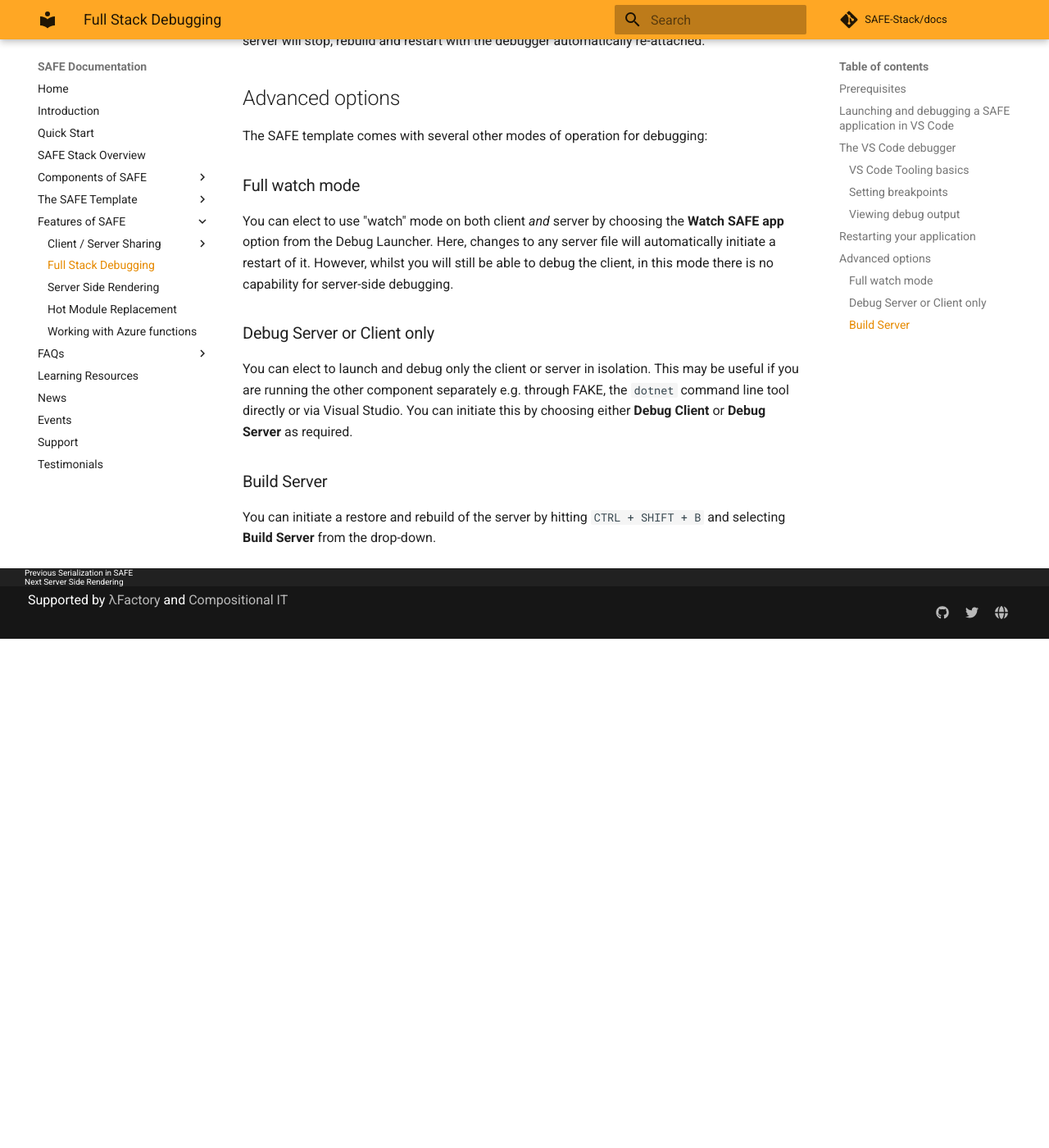
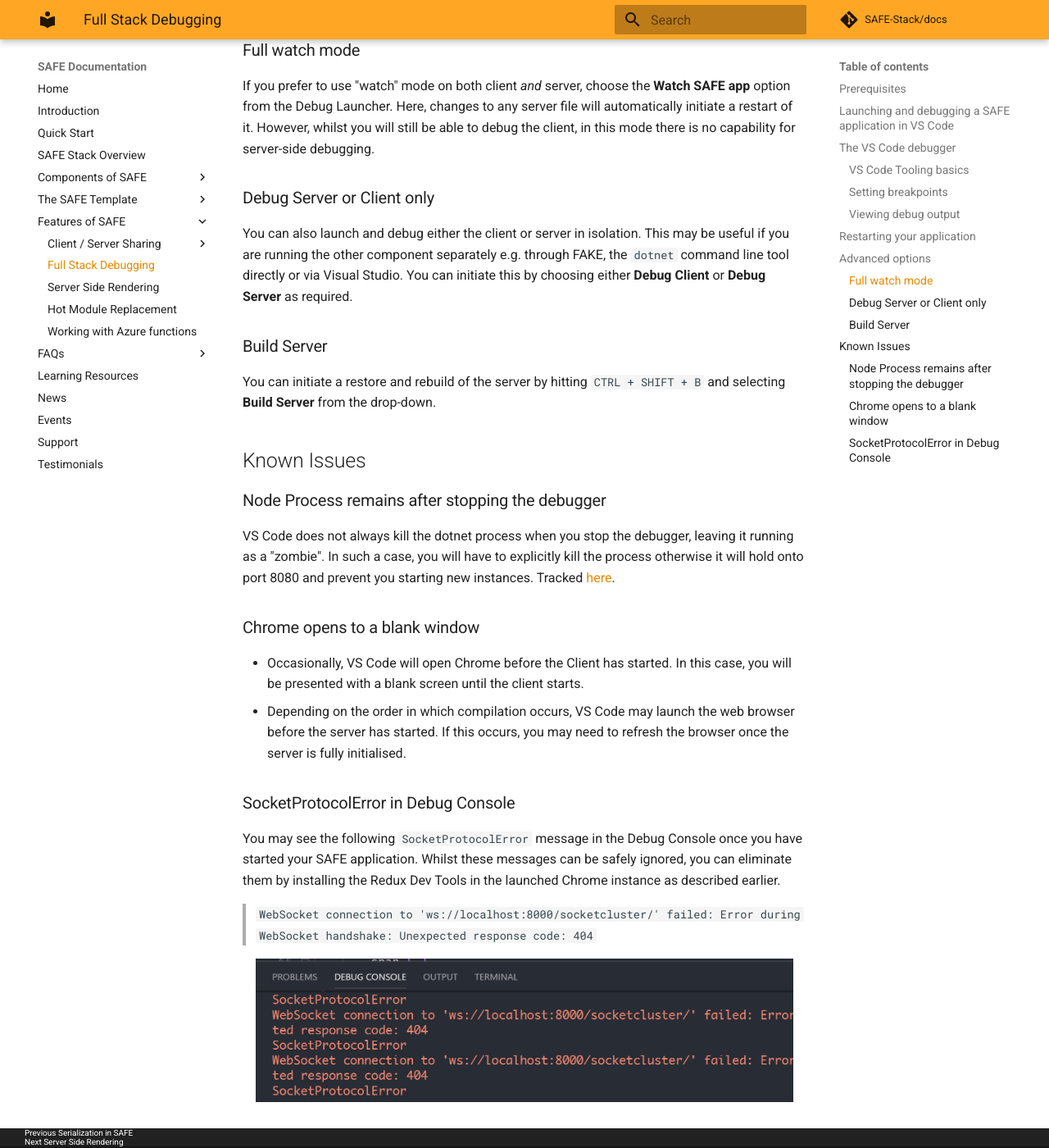
Before and after one commit to SAFE-Stack/docs, an MkDocs documentation site: the page built from docs/feature-debugging.md, in a window 1280 px wide and 1400 px high, scrolled down 3802 px. Shown: the whole window at 82% size. Built offline with MkDocs 1.6.1 and Material for MkDocs 9.7.7, drawn with Linux system fonts in a browser that asks for light colours; comment, search, counter and statistics services are not loaded; before the commit the page ends 4581 px from its top, so only the background shows below that; some of the changed text lies outside the part shown.

Commit message:
Fix documentation issues

```diff
--- a/docs/feature-debugging.md
+++ b/docs/feature-debugging.md
@@ -3,8 +3,10 @@
 As of v0.38 of the SAFE Template, new SAFE applications come pre-configured with build, launch and debugging support in VS Code.
 
 ## Prerequisites
-1. **Install [Google Chrome](https://www.google.com/chrome/)**: Enables for client-side debugging.
-1. **Install the [Redux Dev Tools](https://chrome.google.com/webstore/detail/redux-devtools/lmhkpmbekcpmknklioeibfkpmmfibljd?hl=en)** extension for Chrome: Provides improved debugging support in Chrome with Elmish.
+1. **Install** [Google Chrome](https://www.google.com/chrome/): Enables client-side debugging.
+1. **Configure Chrome** with the following extensions:
+    * [Redux Dev Tools](https://chrome.google.com/webstore/detail/redux-devtools/lmhkpmbekcpmknklioeibfkpmmfibljd?hl=en): Provides improved debugging support in Chrome with Elmish and access to Redux debugging.
+    * [React Developer Tools](https://chrome.google.com/webstore/detail/react-developer-tools/fmkadmapgofadopljbjfkapdkoienihi/related): Provides access to React debugging in Chrome.
 1. **Configure VS Code** with the following extensions:
     * [Ionide](https://marketplace.visualstudio.com/items?itemName=Ionide.Ionide-fsharp): Provides F# support to Code.
     * [C#](https://marketplace.visualstudio.com/items?itemName=ms-vscode.csharp): Provides .NET Core debugging support.
@@ -13,11 +15,12 @@
 ## Launching and debugging a SAFE application in VS Code
 The SAFE template allows you to launch a SAFE Stack application with both client and server debugging enabled automatically.
 
-1. Create a new SAFE application using the [SAFE template](template-overview)
+1. Create a new SAFE application using the [SAFE template](template-overview.md)
 1. Open VS Code in the folder containing your application
 1. Go to the Debug pane (`CTRL + Shift + D`)
 
     <center><img src="../img/feature-debugging-1.png" style="height: 400px;"/></center>
+> **Note**: Depending on your configuration, the Debug pane may be pinned to the left- or right-hand-side of VS Code.
 
 1. Ensure that **Debug SAFE App** is selected as the launch configuration
 1. Hit `F5` to launch the application, or hit the green play button in the launch configuration panel
@@ -57,13 +60,9 @@
 <center><img src="../img/feature-debugging-4.png" style="height: 200px;"/></center>
 
 ### Viewing debug output
-Debug output from Chrome will automatically be sent to the integrated Debug Console. This is especially useful for Elmish applications, as you can interrogate message and model updates directly in the IDE.
+Debug output from Chrome will automatically be sent to the integrated Debug Console. This is especially useful for Elmish applications, as you can view Elmish messages and model updates directly in the IDE.
 
 <center><img src="../img/feature-debugging-6.png" style="height: 200px;"/></center>
-
-> Note: If you observe error messages regarding `SocketProtocolError` (see below), you can eliminate them by installing the Redux Dev Tools in the launched Chrome instance, as mentioned earlier. However, these errors can also safely be ignored.
-
-<center><img src="../img/feature-debugging-5.png" style="height: 175px;"/></center>
 
 ## Restarting your application
 In the standard launch mode seen above, hot module reloading is enabled on the client, so changes that are made to your Fable application will occur immediately.
@@ -74,10 +73,27 @@
 The SAFE template comes with several other modes of operation for debugging:
 
 ### Full watch mode
-You can elect to use "watch" mode on both client *and* server by choosing the **Watch SAFE app** option from the Debug Launcher. Here, changes to any server file will automatically initiate a restart of it. However, whilst you will still be able to debug the client, in this mode there is no capability for server-side debugging.
+If you prefer to use "watch" mode on both client *and* server, choose the **Watch SAFE app** option from the Debug Launcher. Here, changes to any server file will automatically initiate a restart of it. However, whilst you will still be able to debug the client, in this mode there is no capability for server-side debugging.
 
 ### Debug Server or Client only
-You can elect to launch and debug only the client or server in isolation. This may be useful if you are running the other component separately e.g. through FAKE, the `dotnet` command line tool directly or via Visual Studio. You can initiate this by choosing either **Debug Client** or **Debug Server** as required.
+You can also launch and debug either the client or server in isolation. This may be useful if you are running the other component separately e.g. through FAKE, the `dotnet` command line tool directly or via Visual Studio. You can initiate this by choosing either **Debug Client** or **Debug Server** as required.
 
 ### Build Server
 You can initiate a restore and rebuild of the server by hitting `CTRL + SHIFT + B` and selecting **Build Server** from the drop-down.
+
+## Known Issues
+
+### Node Process remains after stopping the debugger
+VS Code does not always kill the dotnet process when you stop the debugger, leaving it running as a "zombie". In such a case, you will have to explicitly kill the process otherwise it will hold onto
+port 8080 and prevent you starting new instances. Tracked [here](https://github.com/SAFE-Stack/SAFE-template/issues/191).
+
+### Chrome opens to a blank window
+* Occasionally, VS Code will open Chrome before the Client has started. In this case, you will be presented with a blank screen until the client starts.
+* Depending on the order in which compilation occurs, VS Code may launch the web browser before the server has started. If this occurs, you may need to refresh the browser once the server is fully initialised.
+
+### SocketProtocolError in Debug Console
+You may see the following `SocketProtocolError` message in the Debug Console once you have started your SAFE application. Whilst these messages can be safely ignored, you can eliminate them by installing the Redux Dev Tools in the launched Chrome instance as described earlier.
+
+> `WebSocket connection to 'ws://localhost:8000/socketcluster/' failed: Error during WebSocket handshake: Unexpected response code: 404`
+
+<center><img src="../img/feature-debugging-5.png" style="height: 175px;"/></center>
```
